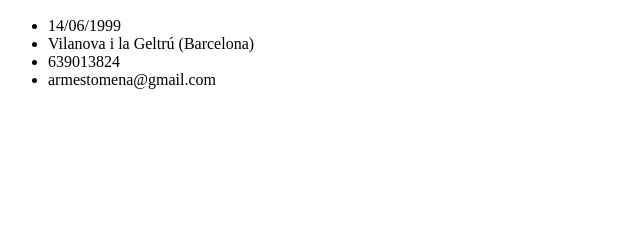
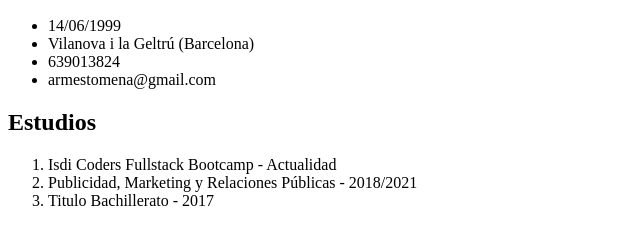
Before and after one commit to AdrianArmestoMena/202207-w1exCV-Adrian-Armesto, a plain HTML site: page index.html in a window 1280 px wide. Shown: the part 434-678 px from the top of the page, without its empty margins (0-640 px from the left). Drawn offline with Linux system fonts and the light colour scheme.

Commit message:
Agregados estudios a cv html

```diff
--- a/index.html
+++ b/index.html
@@ -18,6 +18,14 @@
       <li>armestomena@gmail.com</li>
     </ul>
   </section>
+  <section>
+    <h2>Estudios</h2>
+    <ol>
+      <li>Isdi Coders Fullstack Bootcamp - Actualidad</li>
+      <li>Publicidad, Marketing y Relaciones Públicas - 2018/2021</li>
+      <li>Titulo Bachillerato - 2017</li>
+    </ol>
+  </section>
 
 </body>
 </html>
```
